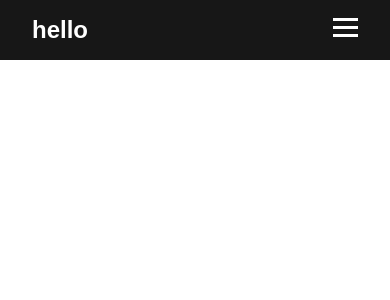
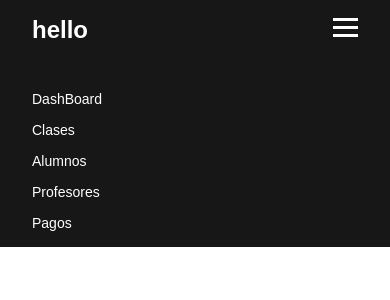
Before and after one commit to JuanCarlosNu/Academia, a React (Create React App) app: page / in a window 390 px wide. Both pictures are taken after a click on the element 345 px from the left and 27 px from the top of the page. Shown: the top 300 px of the page. Built offline with nearby package versions, Linux system fonts and the light colour scheme.

Commit message:
Hamburguer menu: add click event to toggle menu visibility

```diff
--- a/src/components/Navbar/NavBar.css
+++ b/src/components/Navbar/NavBar.css
@@ -24,6 +24,7 @@ h2 {
   margin: 0;
   padding: 0;
   display: flex;
+  background-color: rgb(23,23 ,23 );
   }
 
 .nav li {
@@ -64,11 +65,18 @@ h2 {
     position: absolute;
     top: 60px;
     left: 0;
-    background-color: #333;
     width: 100%;
     padding: 1rem;
+  }
+  .nav li{
+    margin-top: 15px;
   }
  .hamburger {
     display: block;
   }
+
+  .nav ul.show {
+    display: flex;
+  }
+
 }
--- a/src/components/Navbar/NavBar.js
+++ b/src/components/Navbar/NavBar.js
@@ -3,6 +3,12 @@ import "./NavBar.css";
 import { NavLink } from "react-router-dom";
 
 const NavBar = () => {
+  const [showMenu, setShowMenu] = useState(false);
+
+  const handleHamburgerClick = () => {
+    setShowMenu(!showMenu);
+  };
+
   return (
     <header>
       <div className="header-container">
@@ -10,7 +16,7 @@ const NavBar = () => {
           <h2>hello</h2>
         </div>
         <nav class="nav">
-          <ul>
+          <ul className={showMenu ? "show" : ""}>
             <li>
               <a href="#">DashBoard</a>
             </li>
@@ -27,7 +33,7 @@ const NavBar = () => {
               <a href="#">Pagos</a>
             </li>
           </ul>
-          <div class="hamburger">
+          <div class="hamburger" onClick={handleHamburgerClick}>
             <span></span>
             <span></span>
             <span></span>
```
